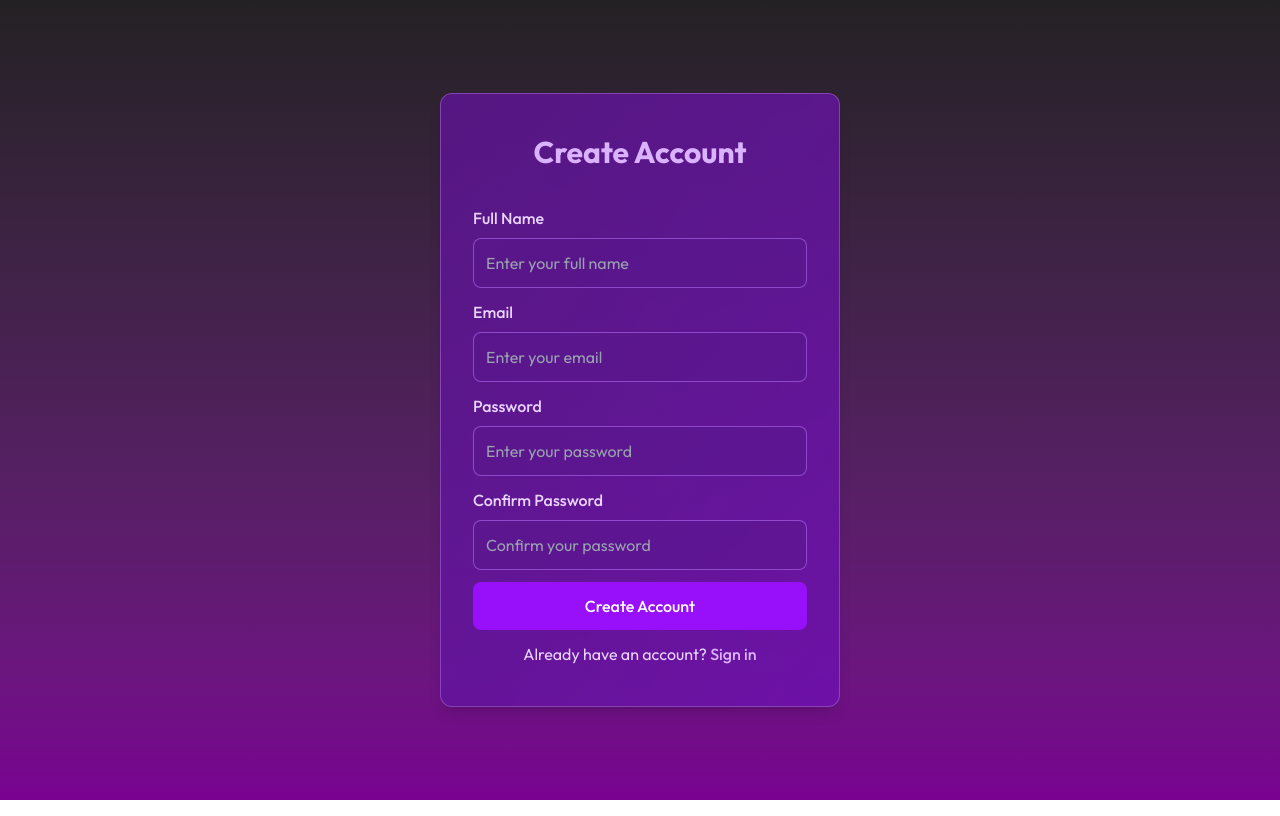
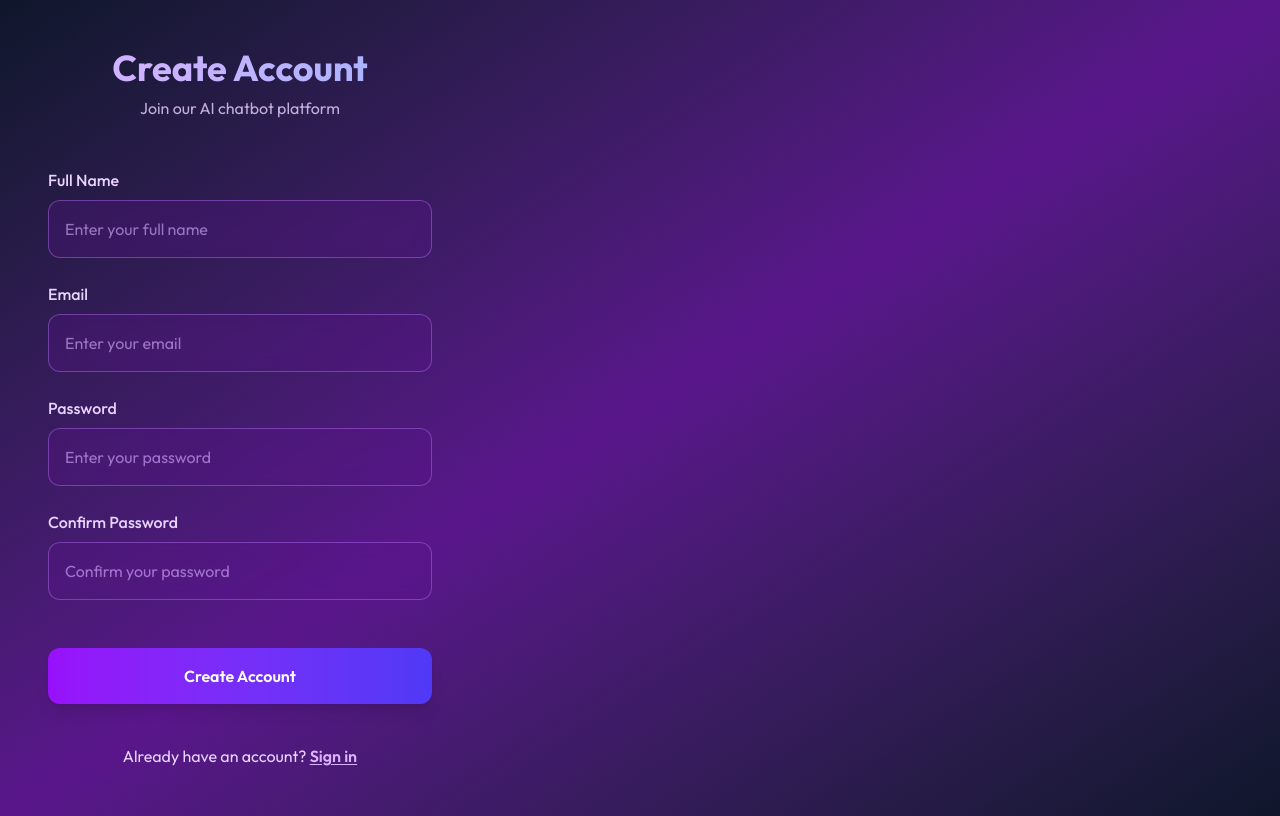
Before and after one commit to ibrahim123-sia/NoChat, a React (Vite) app in the folder client/: page /register in a window 1280 px wide. Built offline with nearby package versions, Linux system fonts and the light colour scheme.

Commit message:
change theme

```diff
--- a/client/src/App.jsx
+++ b/client/src/App.jsx
@@ -44,7 +44,7 @@ const App = () => {
           </div>
         </div>
       ) : (
-        <div className="bg-gradient-to-b from-[#242124] to-[#790291] flex items-center justify-center h-screen w-screen">
+        <div className="min-h-screen bg-gradient-to-br from-slate-900 via-purple-900 to-slate-900 flex items-center justify-center p-4">
           <Routes>
             <Route path="/register" element={<Register />} />
             <Route path="/login" element={<Login />} />
--- a/client/src/pages/Login.jsx
+++ b/client/src/pages/Login.jsx
@@ -84,25 +84,25 @@ const Login = () => {
     }
   };
 
-  const formWrapper =
-    "flex flex-col gap-4 m-auto items-start p-8 py-12 w-80 sm:w-[400px] text-gray-300 rounded-xl shadow-lg border border-purple-300/30 bg-gradient-to-br from-purple-900/90 to-purple-800/80";
-  const inputClass =
-    "border border-purple-400/50 rounded-lg w-full p-3 mt-1 bg-purple-900/50 text-white placeholder-gray-400 outline-purple-400 focus:ring-2 focus:ring-purple-400 transition-all";
-  const buttonPrimary =
-    "bg-purple-600 hover:bg-purple-700 transition-all text-white w-full py-3 rounded-lg cursor-pointer font-medium disabled:opacity-50 disabled:cursor-not-allowed";
-  const linkBtn =
-    "text-purple-300 hover:text-purple-200 cursor-pointer text-sm font-medium transition-colors";
+  const formWrapper = "flex flex-col gap-4 w-full max-w-md p-8 text-gray-100";
+  const inputClass = "border border-purple-400/40 rounded-xl w-full p-4 bg-purple-900/30 text-white placeholder-purple-300/60 outline-none focus:ring-2 focus:ring-purple-400/50 focus:border-purple-400/60 transition-all duration-300 backdrop-blur-sm";
+  const buttonPrimary = "bg-gradient-to-r from-purple-600 to-indigo-600 hover:from-purple-700 hover:to-indigo-700 transition-all duration-300 text-white w-full py-4 rounded-xl cursor-pointer font-semibold disabled:opacity-50 disabled:cursor-not-allowed shadow-lg hover:shadow-purple-500/20";
+  const linkBtn = "text-purple-300 hover:text-purple-200 cursor-pointer text-sm font-medium transition-colors";
 
   return (
-    <div>
+    <div className="w-full">
       {resetStep === 0 ? (
         <form onSubmit={handleSubmit} className={formWrapper}>
-          <p className="text-3xl font-bold m-auto mb-6">
-            <span className="text-purple-300">Welcome Back</span>
+          <div className="text-center mb-8">
+            <p className="text-4xl font-bold bg-gradient-to-r from-purple-300 to-indigo-300 bg-clip-text text-transparent">
+              Welcome Back
             </p>
+            <p className="text-purple-200/80 mt-2">Sign in to your AI assistant</p>
+          </div>
 
-          <div className="w-full">
-            <p className="font-medium text-purple-200 mb-1">Email</p>
+          <div className="space-y-6">
+            <div>
+              <label className="font-medium text-purple-200 mb-2 block">Email</label>
               <input
                 onChange={(e) => setEmail(e.target.value)}
                 value={email}
@@ -112,8 +112,8 @@ const Login = () => {
                 required
               />
             </div>
-          <div className="w-full">
-            <p className="font-medium text-purple-200 mb-1">Password</p>
+            <div>
+              <label className="font-medium text-purple-200 mb-2 block">Password</label>
               <input
                 onChange={(e) => setPassword(e.target.value)}
                 value={password}
@@ -123,35 +123,48 @@ const Login = () => {
                 required
               />
             </div>
+          </div>
 
-          <button type="submit" disabled={loading} className={buttonPrimary}>
-            {loading ? "Signing in..." : "Sign In"}
+          <button type="submit" disabled={loading} className={`${buttonPrimary} mt-8`}>
+            {loading ? (
+              <div className="flex items-center justify-center">
+                <div className="w-5 h-5 border-2 border-white border-t-transparent rounded-full animate-spin mr-2"></div>
+                Signing in...
+              </div>
+            ) : (
+              "Sign In"
+            )}
           </button>
 
-          <Link to="/register" className="w-full text-center block">
+          <div className="text-center mt-6">
             <p className="text-purple-200">
               Don't have an account?{" "}
-              <span className="text-purple-300 cursor-pointer font-medium hover:underline">
+              <Link to="/register" className="text-purple-300 hover:text-purple-200 font-semibold underline underline-offset-2 transition-colors">
                 Create account
-              </span>
+              </Link>
             </p>
-          </Link>
+          </div>
 
           <button
             type="button"
             onClick={() => setResetStep(1)}
-            className={linkBtn + " mt-2"}
+            className={`${linkBtn} text-center mt-4 py-3 rounded-lg border border-purple-500/30 hover:bg-purple-500/10 transition-colors`}
           >
             Forgot Password?
           </button>
         </form>
       ) : resetStep === 1 ? (
         <form onSubmit={handleSendOtp} className={formWrapper}>
-          <h2 className="text-2xl font-bold text-center mb-6 text-purple-200">
+          <div className="text-center mb-8">
+            <p className="text-3xl font-bold bg-gradient-to-r from-purple-300 to-indigo-300 bg-clip-text text-transparent">
               Reset Password
-          </h2>
-          <div className="w-full">
-            <p className="font-medium text-purple-200 mb-1">Email</p>
+            </p>
+            <p className="text-purple-200/80 mt-2">Enter your email to receive OTP</p>
+          </div>
+
+          <div className="space-y-6">
+            <div>
+              <label className="font-medium text-purple-200 mb-2 block">Email</label>
               <input
                 type="email"
                 value={resetEmail}
@@ -161,24 +174,32 @@ const Login = () => {
                 required
               />
             </div>
-          <button type="submit" className={buttonPrimary} disabled={loading}>
+          </div>
+
+          <button type="submit" className={`${buttonPrimary} mt-8`} disabled={loading}>
             {loading ? "Sending..." : "Send OTP"}
           </button>
+
           <button
             type="button"
             onClick={() => setResetStep(0)}
-            className={linkBtn}
+            className={`${linkBtn} text-center mt-4 py-3 rounded-lg border border-purple-500/30 hover:bg-purple-500/10 transition-colors`}
           >
             Back to Login
           </button>
         </form>
       ) : (
         <form onSubmit={handlePasswordReset} className={formWrapper}>
-          <h2 className="text-2xl font-bold text-center mb-6 text-purple-200">
+          <div className="text-center mb-8">
+            <p className="text-3xl font-bold bg-gradient-to-r from-purple-300 to-indigo-300 bg-clip-text text-transparent">
               Reset Password
-          </h2>
-          <div className="w-full">
-            <p className="font-medium text-purple-200 mb-1">OTP</p>
+            </p>
+            <p className="text-purple-200/80 mt-2">Enter OTP and new password</p>
+          </div>
+
+          <div className="space-y-6">
+            <div>
+              <label className="font-medium text-purple-200 mb-2 block">OTP</label>
               <input
                 type="text"
                 value={resetOtp}
@@ -189,8 +210,8 @@ const Login = () => {
                 required
               />
             </div>
-          <div className="w-full">
-            <p className="font-medium text-purple-200 mb-1">New Password</p>
+            <div>
+              <label className="font-medium text-purple-200 mb-2 block">New Password</label>
               <input
                 type="password"
                 value={newPassword}
@@ -201,8 +222,8 @@ const Login = () => {
                 minLength={6}
               />
             </div>
-          <div className="w-full">
-            <p className="font-medium text-purple-200 mb-1">Confirm Password</p>
+            <div>
+              <label className="font-medium text-purple-200 mb-2 block">Confirm Password</label>
               <input
                 type="password"
                 value={confirmPassword}
@@ -213,13 +234,16 @@ const Login = () => {
                 minLength={6}
               />
             </div>
-          <button type="submit" className={buttonPrimary} disabled={loading}>
+          </div>
+
+          <button type="submit" className={`${buttonPrimary} mt-8`} disabled={loading}>
             {loading ? "Resetting..." : "Reset Password"}
           </button>
+
           <button
             type="button"
             onClick={() => setResetStep(1)}
-            className={linkBtn}
+            className={`${linkBtn} text-center mt-4 py-3 rounded-lg border border-purple-500/30 hover:bg-purple-500/10 transition-colors`}
           >
             Back to Email
           </button>
--- a/client/src/pages/Register.jsx
+++ b/client/src/pages/Register.jsx
@@ -90,24 +90,26 @@ const Register = () => {
     }
   };
 
-
-  const formWrapper = "flex flex-col gap-3 m-auto items-start p-8 py-10 w-80 sm:w-[400px] text-gray-300 rounded-xl shadow-lg border border-purple-300/30 bg-gradient-to-br from-purple-900/90 to-purple-800/80";
-  const inputClass = "border border-purple-400/50 rounded-lg w-full p-3 mt-1 bg-purple-900/50 text-white placeholder-gray-400 outline-purple-400 focus:ring-2 focus:ring-purple-400 transition-all";
-  const buttonPrimary = "bg-purple-600 hover:bg-purple-700 transition-all text-white w-full py-3 rounded-lg cursor-pointer font-medium disabled:opacity-50 disabled:cursor-not-allowed";
-  const buttonSecondary = "bg-purple-700 hover:bg-purple-800 transition-all text-white w-full py-3 rounded-lg cursor-pointer font-medium disabled:opacity-50 disabled:cursor-not-allowed";
+  const formWrapper = "flex flex-col gap-4 w-full max-w-md p-8 text-gray-100";
+  const inputClass = "border border-purple-400/40 rounded-xl w-full p-4 bg-purple-900/30 text-white placeholder-purple-300/60 outline-none focus:ring-2 focus:ring-purple-400/50 focus:border-purple-400/60 transition-all duration-300 backdrop-blur-sm";
+  const buttonPrimary = "bg-gradient-to-r from-purple-600 to-indigo-600 hover:from-purple-700 hover:to-indigo-700 transition-all duration-300 text-white w-full py-4 rounded-xl cursor-pointer font-semibold disabled:opacity-50 disabled:cursor-not-allowed shadow-lg hover:shadow-purple-500/20";
+  const buttonSecondary = "bg-purple-700/80 hover:bg-purple-800 transition-all duration-300 text-white w-full py-4 rounded-xl cursor-pointer font-medium disabled:opacity-50 disabled:cursor-not-allowed border border-purple-500/30";
   const linkBtn = "text-purple-300 hover:text-purple-200 cursor-pointer text-sm font-medium transition-colors";
 
   return (
+    <div className="w-full">
+      {step === 0 ? (
+        <form onSubmit={handleRegister} className={formWrapper}>
+          <div className="text-center mb-8">
+            <p className="text-4xl font-bold bg-gradient-to-r from-purple-300 to-indigo-300 bg-clip-text text-transparent">
+              Create Account
+            </p>
+            <p className="text-purple-200/80 mt-2">Join our AI chatbot platform</p>
+          </div>
+
+          <div className="space-y-6">
             <div>
-      {step === 0 ? (
-
-        <form onSubmit={handleRegister} className={formWrapper}>
-          <p className="text-3xl font-bold m-auto mb-6">
-            <span className="text-purple-300">Create Account</span>
-          </p>
-
-          <div className="w-full">
-            <p className="font-medium text-purple-200 mb-1">Full Name</p>
+              <label className="font-medium text-purple-200 mb-2 block">Full Name</label>
               <input
                 onChange={(e) => setName(e.target.value)}
                 value={name}
@@ -119,8 +121,8 @@ const Register = () => {
               />
             </div>
 
-          <div className="w-full">
-            <p className="font-medium text-purple-200 mb-1">Email</p>
+            <div>
+              <label className="font-medium text-purple-200 mb-2 block">Email</label>
               <input
                 onChange={(e) => setEmail(e.target.value)}
                 value={email}
@@ -131,8 +133,8 @@ const Register = () => {
               />
             </div>
 
-          <div className="w-full">
-            <p className="font-medium text-purple-200 mb-1">Password</p>
+            <div>
+              <label className="font-medium text-purple-200 mb-2 block">Password</label>
               <input
                 onChange={(e) => setPassword(e.target.value)}
                 value={password}
@@ -144,8 +146,8 @@ const Register = () => {
               />
             </div>
 
-          <div className="w-full">
-            <p className="font-medium text-purple-200 mb-1">Confirm Password</p>
+            <div>
+              <label className="font-medium text-purple-200 mb-2 block">Confirm Password</label>
               <input
                 onChange={(e) => setConfirmPassword(e.target.value)}
                 value={confirmPassword}
@@ -156,33 +158,43 @@ const Register = () => {
                 minLength={6}
               />
             </div>
+          </div>
 
-          <button type="submit" disabled={loading} className={buttonPrimary}>
-            {loading ? "Creating Account..." : "Create Account"}
+          <button type="submit" disabled={loading} className={`${buttonPrimary} mt-8`}>
+            {loading ? (
+              <div className="flex items-center justify-center">
+                <div className="w-5 h-5 border-2 border-white border-t-transparent rounded-full animate-spin mr-2"></div>
+                Creating Account...
+              </div>
+            ) : (
+              "Create Account"
+            )}
           </button>
 
-          <Link to="/login" className="w-full text-center">
+          <div className="text-center mt-6">
             <p className="text-purple-200">
               Already have an account?{" "}
-              <span className="text-purple-300 cursor-pointer font-medium hover:underline">
+              <Link to="/login" className="text-purple-300 hover:text-purple-200 font-semibold underline underline-offset-2 transition-colors">
                 Sign in
-              </span>
+              </Link>
             </p>
-          </Link>
+          </div>
         </form>
       ) : (
-        // OTP Verification Form
         <form onSubmit={handleVerifyOtp} className={formWrapper}>
-          <p className="text-3xl font-bold m-auto mb-2 text-center">
-            <span className="text-purple-300">Verify Email</span>
+          <div className="text-center mb-8">
+            <p className="text-4xl font-bold bg-gradient-to-r from-purple-300 to-indigo-300 bg-clip-text text-transparent">
+              Verify Email
             </p>
+            <p className="text-purple-200 mt-4">
+              We've sent a 6-digit OTP to <br />
+              <strong className="text-purple-300 text-lg">{email}</strong>
+            </p>
+          </div>
 
-          <p className="text-purple-200 text-center mb-6">
-            We've sent a 6-digit OTP to <strong className="text-purple-300">{email}</strong>
-          </p>
-
-          <div className="w-full">
-            <p className="font-medium text-purple-200 mb-1">OTP Code</p>
+          <div className="space-y-6">
+            <div>
+              <label className="font-medium text-purple-200 mb-2 block">OTP Code</label>
               <input
                 onChange={(e) => setOtp(e.target.value.replace(/\D/g, ""))}
                 value={otp}
@@ -193,16 +205,24 @@ const Register = () => {
                 required
               />
             </div>
+          </div>
 
           <button
             type="submit"
             disabled={loading || otp.length !== 6}
-            className={buttonPrimary}
+            className={`${buttonPrimary} mt-8`}
           >
-            {loading ? "Verifying..." : "Verify OTP"}
+            {loading ? (
+              <div className="flex items-center justify-center">
+                <div className="w-5 h-5 border-2 border-white border-t-transparent rounded-full animate-spin mr-2"></div>
+                Verifying...
+              </div>
+            ) : (
+              "Verify OTP"
+            )}
           </button>
 
-          <div className="w-full flex flex-col gap-2">
+          <div className="space-y-3 mt-4">
             <button
               type="button"
               onClick={handleResendOtp}
@@ -215,15 +235,14 @@ const Register = () => {
             <button
               type="button"
               onClick={() => setStep(0)}
-              className={linkBtn + " text-center"}
+              className={`${linkBtn} text-center w-full py-3 rounded-lg border border-purple-500/30 hover:bg-purple-500/10 transition-colors`}
             >
               Back to Registration
             </button>
           </div>
 
-          <p className="text-xs text-purple-300 text-center mt-4">
-            OTP will expire in 5 minutes. Check your spam folder if you don't
-            see the email.
+          <p className="text-xs text-purple-300/80 text-center mt-6">
+            OTP will expire in 5 minutes. Check your spam folder if you don't see the email.
           </p>
         </form>
       )}
```
Lines whose indentation alone changed are shown as unchanged.
